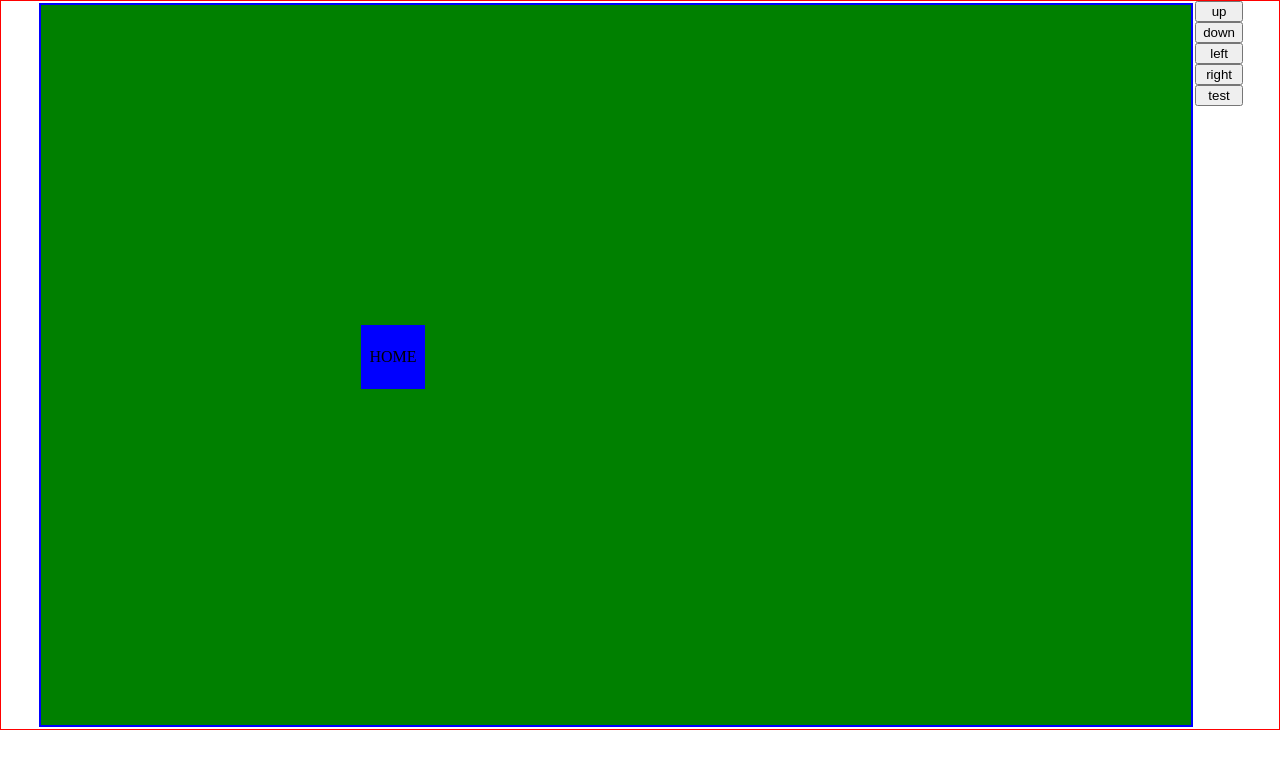
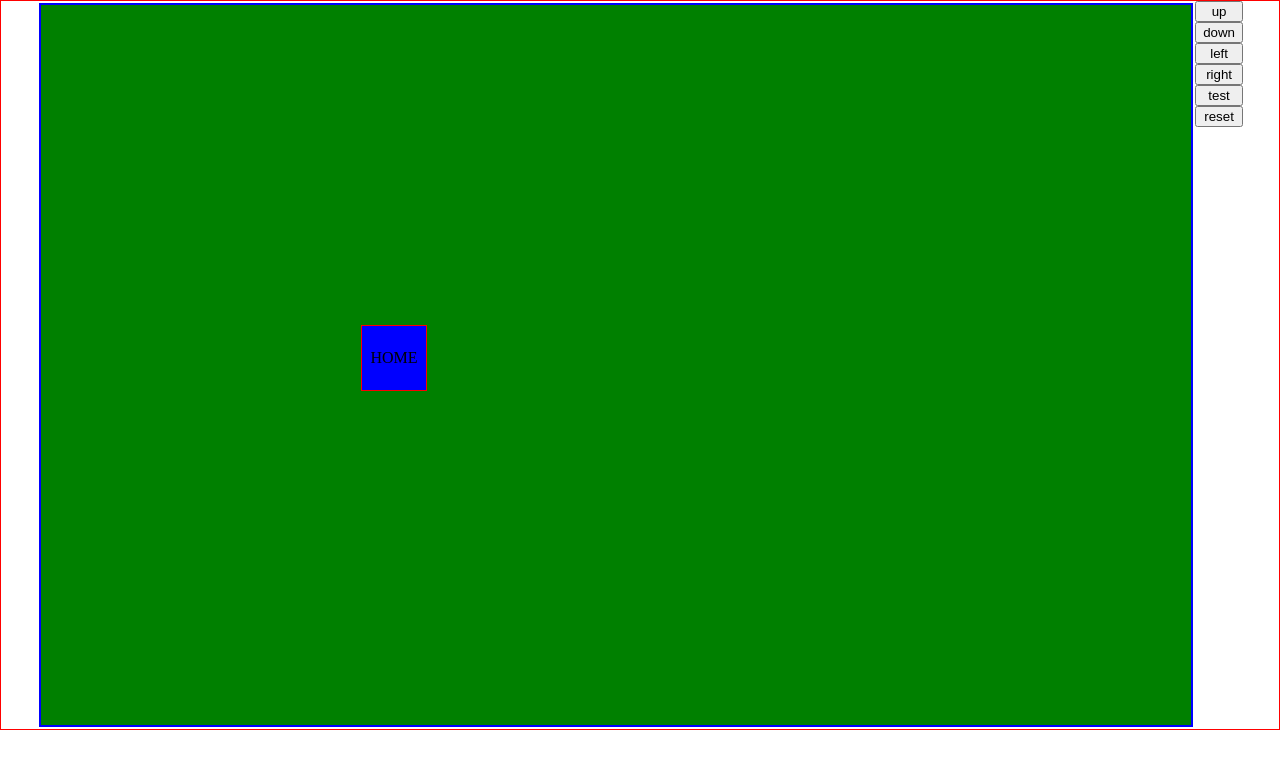
Before and after one commit to ShabanK/minecraft-room-tracker, a React (Vite) app: page / in a window 1280 px wide. Shown: the top 768 px of the page. Built offline with nearby package versions, Linux system fonts and the light colour scheme.

Commit message:
selection border (needs work, will complete when divs are fully stylized)

```diff
--- a/src/Box.jsx
+++ b/src/Box.jsx
@@ -7,7 +7,7 @@ export default function Box() {
   const [grid, setGrid] = useState(() => {
     let arr = new Array(gridRadius * 2 + 1).fill().map(function () {
       return new Array(gridRadius * 2 + 1).fill().map(() => {
-        return "";
+        return null;
       });
     });
     arr[gridRadius][gridRadius] = new Room(`${gridRadius}/${gridRadius}`, true);
@@ -18,8 +18,21 @@ export default function Box() {
     col: gridRadius,
   });
 
+  function reset() {
+    let arr = new Array(gridRadius * 2 + 1).fill().map(function () {
+      return new Array(gridRadius * 2 + 1).fill().map(() => {
+        return null;
+      });
+    });
+    arr[gridRadius][gridRadius] = new Room(`${gridRadius}/${gridRadius}`, true);
+    setGrid(arr);
+    setCurrentSelection({
+      row: gridRadius,
+      col: gridRadius,
+    });
+  }
+
   function addRoom(direction) {
-    console.log(direction);
     const { row, col } = currentSelection;
     let targetRow = null,
       targetCol = null;
@@ -35,7 +48,6 @@ export default function Box() {
       case "down":
         if (row + 1 <= gridRadius * 2) {
           if (!grid[row + 1][col]) {
-            console.log("fire");
             targetRow = row + 1;
             targetCol = col;
           }
@@ -44,7 +56,6 @@ export default function Box() {
       case "left":
         if (col - 1 >= 0) {
           if (!grid[row][col - 1]) {
-            // console.log(col - 1, grid[row][col - 1]);
             targetRow = row;
             targetCol = col - 1;
           }
@@ -59,8 +70,6 @@ export default function Box() {
         }
         break;
     }
-
-    console.log({ targetRow, targetCol });
 
     if (Number.isInteger(targetRow) && Number.isInteger(targetCol)) {
       // update grid
@@ -79,6 +88,11 @@ export default function Box() {
     }
   }
 
+  function isCurrent(rowIndex, colIndex) {
+    const { row, col } = currentSelection;
+    return rowIndex === row && colIndex === col;
+  }
+
   function debug() {
     // console.log(currentSelection);
     console.log(grid);
@@ -91,11 +105,32 @@ export default function Box() {
           return (
             <div key={rowIndex} className="row">
               {rows.map((box, boxIndex) => {
-                box && console.log(box);
                 return box ? (
-                  <div key={boxIndex} className="box">
-                    HOME
-                  </div>
+                  box.isHome ? (
+                    <div
+                      key={boxIndex}
+                      className="box"
+                      style={{
+                        border: isCurrent(rowIndex, boxIndex)
+                          ? "1px solid red"
+                          : "1px",
+                      }}
+                    >
+                      HOME
+                    </div>
+                  ) : (
+                    <div
+                      key={boxIndex}
+                      className="box"
+                      style={{
+                        border: isCurrent(rowIndex, boxIndex)
+                          ? "1px solid red"
+                          : "1px",
+                      }}
+                    >
+                      {rowIndex},{boxIndex}
+                    </div>
+                  )
                 ) : (
                   <div key={boxIndex} className="boxBlank"></div>
                 );
@@ -110,6 +145,7 @@ export default function Box() {
         <button onClick={() => addRoom("left")}>left</button>
         <button onClick={() => addRoom("right")}>right</button>
         <button onClick={debug}>test</button>
+        <button onClick={reset}>reset</button>
       </div>
     </>
   );
```
